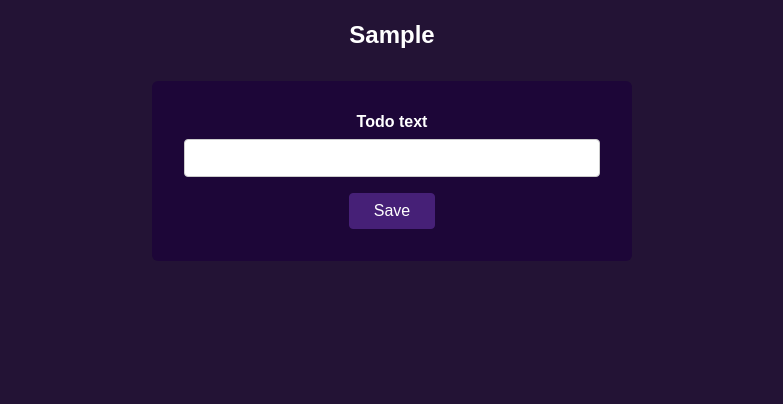
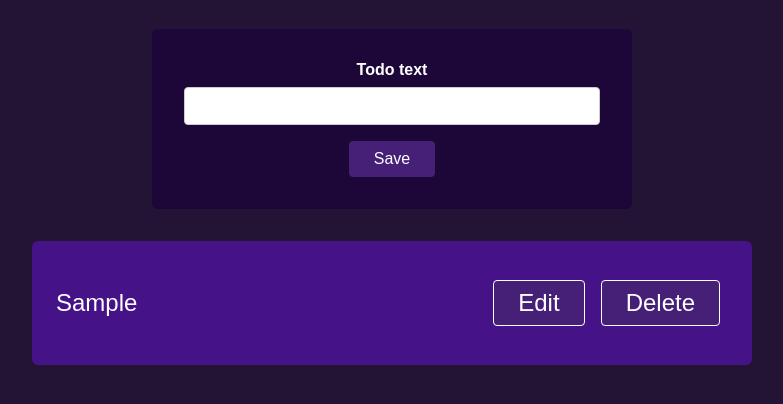
Before and after one commit to jeongsangtae/100day-challenge-vue, a plain HTML site: page index.html in a window 1280 px wide. Both pictures are taken after typing "Sample" into the empty fields and a click on the button "Save". Shown: the part 150-554 px from the top of the page, without its empty margins (248-1031 px from the left). Drawn offline with nearby package versions, Linux system fonts and the light colour scheme.

Commit message:
Vue - data list output

```diff
--- a/index.html
+++ b/index.html
@@ -15,7 +15,6 @@
       <p>Manage your (daily) todos with ease!</p>
     </header>
     <main id="todos-app">
-      <h2>{{ newTodo }}</h2>
       <section id="todo-management">
         <form @submit="saveTodo">
           <label for="text">Todo text</label>
@@ -24,7 +23,15 @@
         </form>
       </section>
       <section id="todos">
-        <ul id="todos-list"></ul>
+        <ul id="todos-list">
+          <li v-for="todo in todos">
+            <p>{{ todo.text }}</p>
+            <div>
+              <button>Edit</button>
+              <button>Delete</button>
+            </div>
+          </li>
+        </ul>
       </section>
     </main>
   </body>
--- a/scripts/app.js
+++ b/scripts/app.js
@@ -1,14 +1,19 @@
 const TodosApp = {
   data() {
     return {
-      newTodo: "Vue.js 배우기!",
+      todos: [],
       enteredTodoText: "",
     };
   },
   methods: {
     saveTodo(event) {
       event.preventDefault();
-      this.newTodo = this.enteredTodoText;
+      const newTodo = {
+        text: this.enteredTodoText,
+        id: new Date().toISOString(),
+      };
+      this.todos.push(newTodo);
+
       this.enteredTodoText = "";
     },
   },
```
